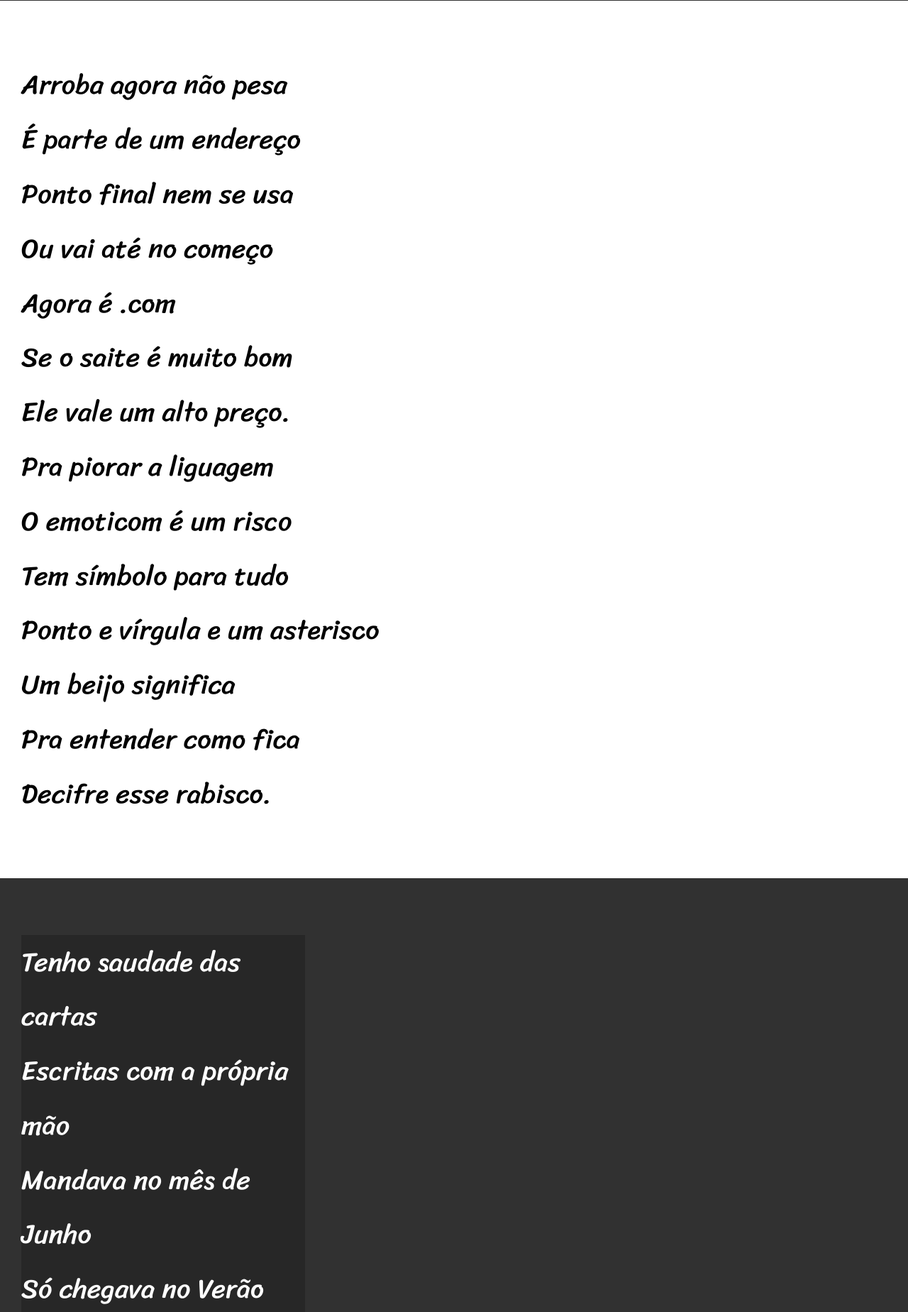
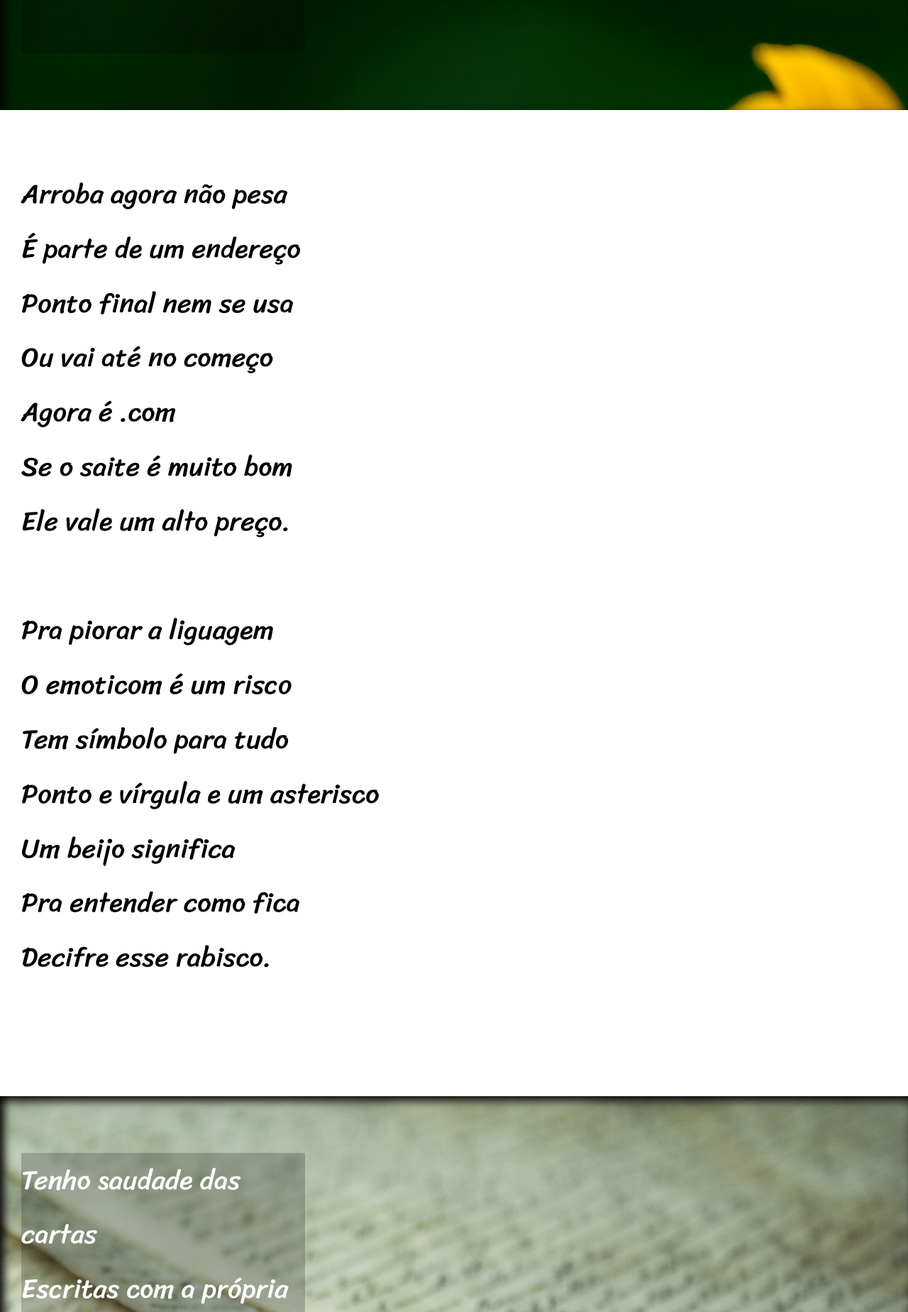
Before and after one commit to Mathiack/Codes, a PHP site: page / in a window 1280 px wide. Shown: the part 1961-3809 px from the top of the page at 71% size. Run offline with PHP 8.4, Linux system fonts and the light colour scheme.

Commit message:
terminado o site la do Cordel

```diff
--- a/HTML/projeto000/estilo/style.css
+++ b/HTML/projeto000/estilo/style.css
@@ -59,13 +59,27 @@
 section.imagem {
     background-color: rgb(49, 49, 49);
     color: white;
+    box-shadow: inset 6px 6px 13px 0px black;
+    background-size: cover;
+    background-attachment: fixed;/* efeito Parallax */
 
 }
 section.imagem > p {
     width: 400px;
     background-color: rgba(0, 0, 0, 0.199);
 }
-
+section > p {
+    padding-bottom: 2em;
+}
+section#img01 {
+    background-image: url('../imagens/background001.jpg');
+    background-position: right center;
+    background-size: cover;
+}
+section#img02 {
+    background-image: url('../imagens/background002.jpg');
+    background-position: right bottom;
+}
 footer{
     background-color: black;
     color: white;
--- a/HTML/projeto000/index.html
+++ b/HTML/projeto000/index.html
@@ -28,7 +28,7 @@
         </p>
     </section>
 
-    <section class="imagem">
+    <section class="imagem" id="img01">
         <p>
             Não é mais como era antes <br>
             É tudo abreviado <br>
@@ -61,7 +61,7 @@
         </p>
     </section>
 
-    <section class="imagem">
+    <section class="imagem" id="img02">
         <p>
             Tenho saudade das cartas <br>
             Escritas com a própria mão<br>
```
